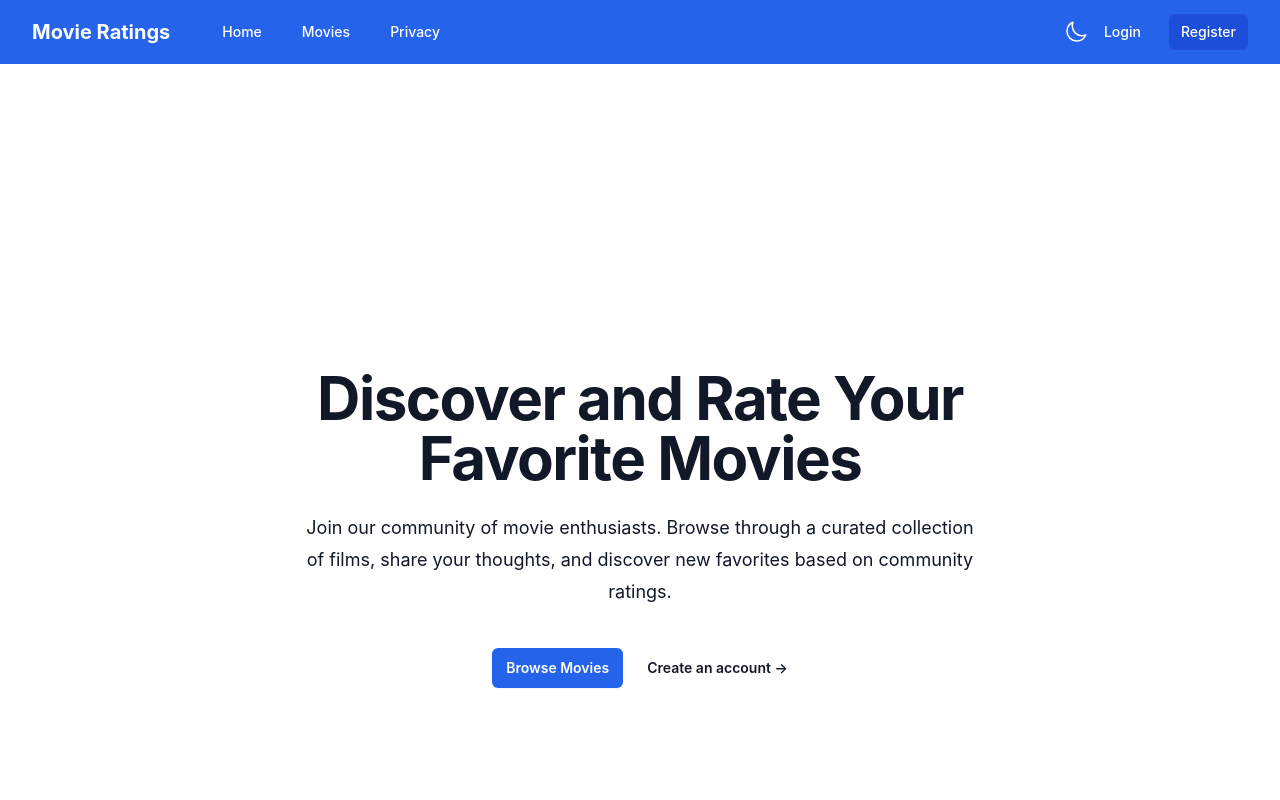
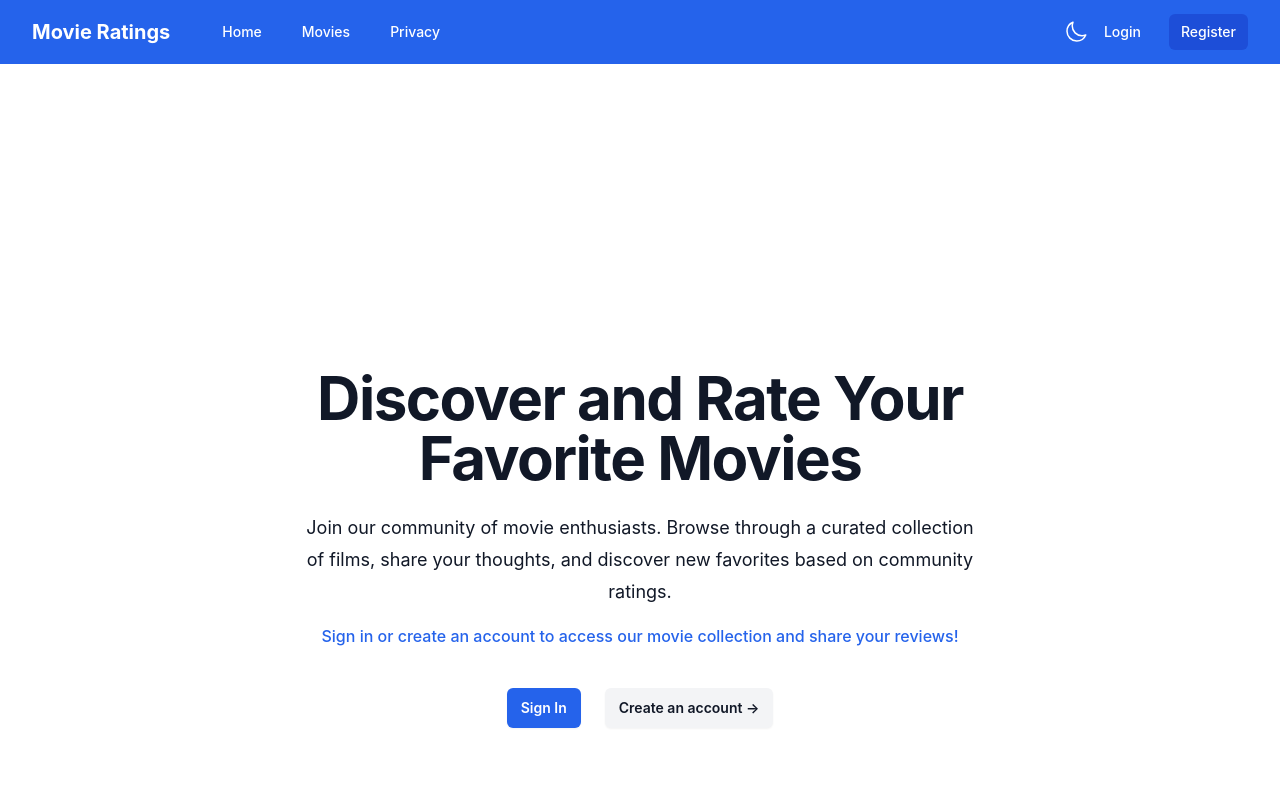
Before and after one commit to benhagg/frontendIntex, a React (Vite) app: page / in a window 1280 px wide. Shown: the top 800 px of the page. Built offline with nearby package versions, Linux system fonts and the light colour scheme.

Commit message:
Add back button to movie details and require authentication for movie pages

```diff
--- a/src/App.tsx
+++ b/src/App.tsx
@@ -22,11 +22,15 @@ function App() {
           <Route path="/" element={<Home />} />
           <Route path="/login" element={<Login />} />
           <Route path="/register" element={<Register />} />
-          <Route path="/movies" element={<Movies />} />
-          <Route path="/movies/:id" element={<MovieDetail />} />
           <Route path="/privacy" element={<Privacy />} />
 
-          {/* Protected routes */}
+          {/* Protected movie routes */}
+          <Route element={<ProtectedRoute />}>
+            <Route path="/movies" element={<Movies />} />
+            <Route path="/movies/:id" element={<MovieDetail />} />
+          </Route>
+
+          {/* Admin routes */}
           <Route element={<ProtectedRoute requireAdmin={true} />}>
             <Route path="/admin" element={<Admin />} />
           </Route>
--- a/src/pages/Home.tsx
+++ b/src/pages/Home.tsx
@@ -15,14 +15,20 @@ const Home: React.FC = () => {
               Join our community of movie enthusiasts. Browse through a curated collection of films,
               share your thoughts, and discover new favorites based on community ratings.
             </p>
+            <p className="mt-4 text-md text-blue-600 dark:text-blue-400 font-medium">
+              Sign in or create an account to access our movie collection and share your reviews!
+            </p>
             <div className="mt-10 flex items-center justify-center gap-x-6">
               <Link
-                to="/movies"
+                to="/login"
                 className="rounded-md bg-blue-600 px-3.5 py-2.5 text-sm font-semibold text-white shadow-sm hover:bg-blue-500 focus-visible:outline focus-visible:outline-2 focus-visible:outline-offset-2 focus-visible:outline-blue-600"
               >
-                Browse Movies
+                Sign In
               </Link>
-              <Link to="/register" className="text-sm font-semibold leading-6">
+              <Link
+                to="/register"
+                className="rounded-md bg-gray-100 dark:bg-gray-700 px-3.5 py-2.5 text-sm font-semibold text-gray-900 dark:text-white shadow-sm hover:bg-gray-200 dark:hover:bg-gray-600"
+              >
                 Create an account <span aria-hidden="true">→</span>
               </Link>
             </div>
--- a/src/pages/MovieDetail.tsx
+++ b/src/pages/MovieDetail.tsx
@@ -238,6 +238,15 @@ const MovieDetail: React.FC = () => {
   return (
     <Layout>
       <div className="container mx-auto px-4 py-8">
+        <button
+          onClick={() => navigate('/movies')}
+          className="mb-4 flex items-center text-blue-600 hover:text-blue-800 dark:text-blue-400 dark:hover:text-blue-300"
+        >
+          <svg xmlns="http://www.w3.org/2000/svg" fill="none" viewBox="0 0 24 24" strokeWidth={1.5} stroke="currentColor" className="w-5 h-5 mr-1">
+            <path strokeLinecap="round" strokeLinejoin="round" d="M10.5 19.5L3 12m0 0l7.5-7.5M3 12h18" />
+          </svg>
+          Back to Movies
+        </button>
         <div className="flex flex-col md:flex-row gap-8">
           {/* Movie Image */}
           <div className="w-full md:w-1/3">
```
